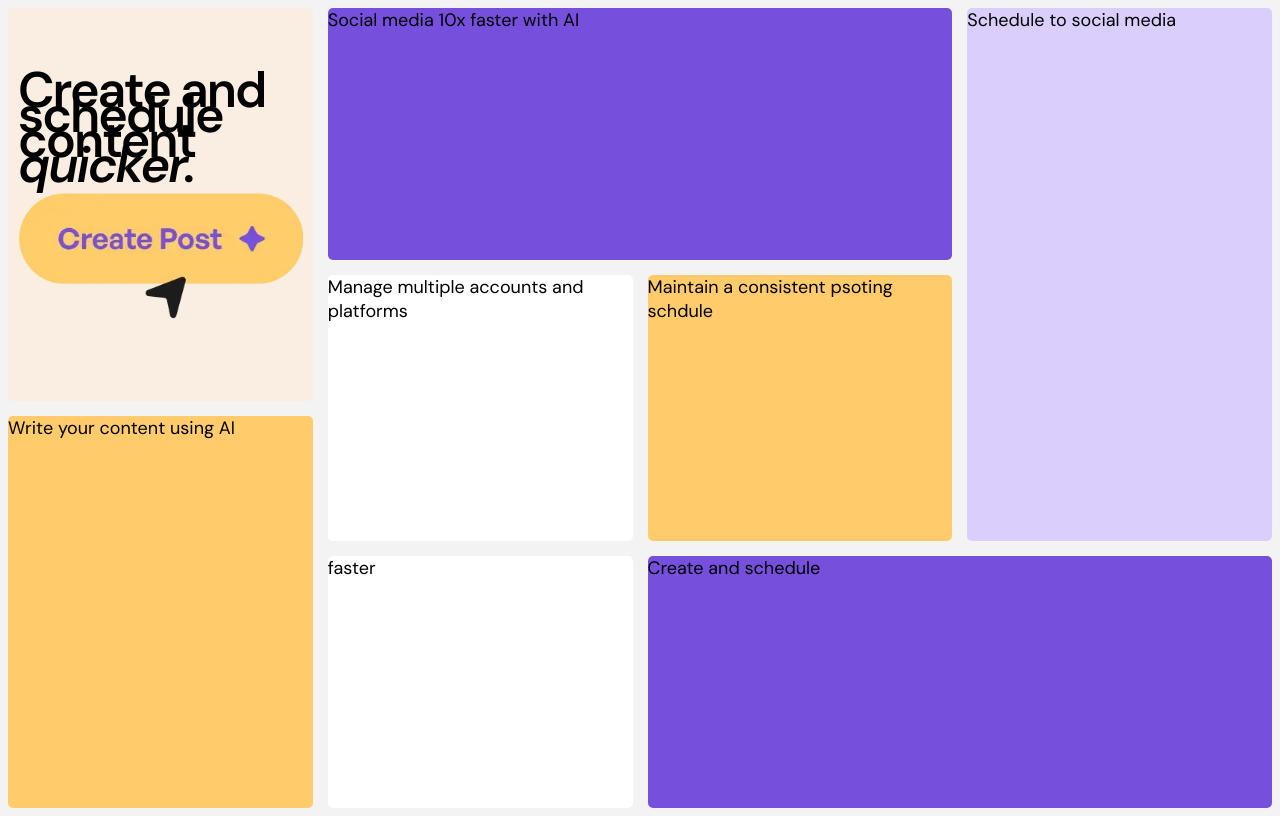
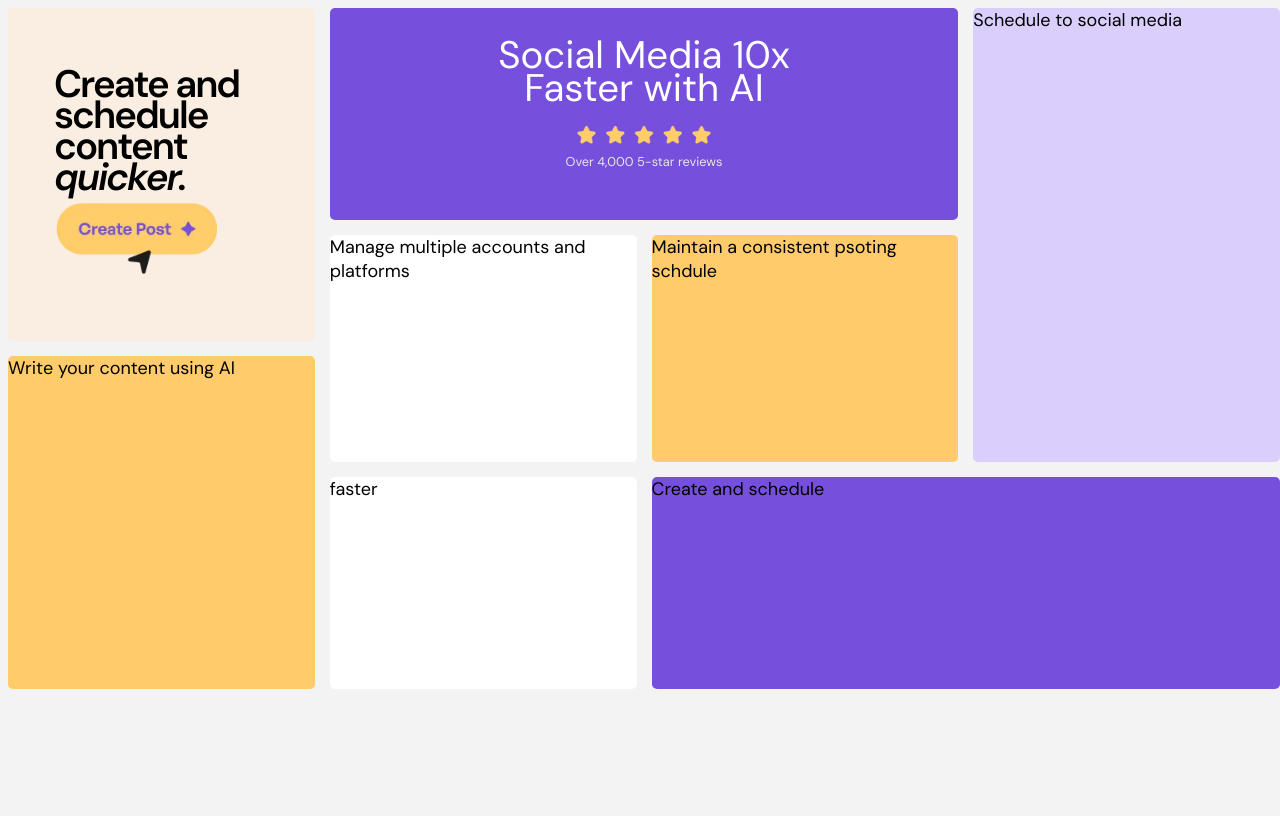
Before and after one commit to asmatamkeen/bento-grid, a plain HTML site: page index.html in a window 1280 px wide. Drawn offline with Linux system fonts and the light colour scheme.

Commit message:
card1 and card2 update

```diff
--- a/index.css
+++ b/index.css
@@ -4,6 +4,7 @@
     font-style: normal;
     font-size: 18px;
     background-color: rgb(243, 243, 243);
+
 
 }
 div{
@@ -14,10 +15,7 @@
     grid-template-columns: 1fr 1fr 1fr 1fr;
     grid-template-rows: 2fr 1fr 1fr 2fr;
     gap: 15px;
-    height: 100vh;
-}
-.card {
-  overflow: hidden;
+    position: fixed;
 }
 
 
@@ -25,23 +23,43 @@
     grid-row:1/3;
     grid-column: 1/2;
     background-color: hsl(31, 66%, 93%);
-    padding: 20px 10px;
+    padding: 20% 15%;
 }
 .create{
-    font-size: clamp(20px, 8vw, 50px);
+    font-size: clamp(20px, 3vw, 55px);
     font-weight: 600;
-    line-height: 25px;
+    line-height: 80%;
     letter-spacing: -2px;
-    margin-bottom: 15px;
+    margin-bottom: 5%;
 }
 .img{
-    max-inline-size: 100%;
+    max-inline-size: 75%;
+     display:block; margin-left:1%; margin-right:auto;
 }
 .card2{
     grid-row: 1/2;
     grid-column: 2/4;
-
     background-color:hsl(256, 67%, 59%) ;
+}
+.social{
+    font-size: clamp(20px, 3vw, 55px);
+    color: white;
+    margin: 5%  ;
+    justify-self: center;
+    margin-bottom: 3%;
+    line-height:85% ;
+    text-align: center;
+}
+.img-star{
+    max-inline-size: 22%;
+    display: flex;
+    justify-self: center;
+    margin-bottom: 1%;
+}
+.view{
+    color: rgb(230, 230, 230);
+    font-size: clamp(8px, 1vw, 20px);
+    justify-self: center;
 }
 .card3{
     grid-row: 1/4;
@@ -74,7 +92,7 @@
     grid-column: 3/5;
     background-color: hsl(256, 67%, 59%);
 }
-@media (max-width:768px){
+@media (max-width:615px){
 
     .container{
         grid-template-columns: 1fr 1fr;
@@ -88,7 +106,7 @@
         grid-row: auto;
     }
 }
-@media (max-width:427px){
+@media (max-width:360px){
 
     .container{
         grid-template-columns: 1fr;
--- a/index.html
+++ b/index.html
@@ -14,12 +14,20 @@
     <body>
         <div class="container">
            <div class=" card1">
-            <p class="create">
-                Create and schedule content <span style="font-style: italic;">quicker.</span>
-            </p>
+            <div class="create">
+                Create and<br> schedule<br> content<br> <span style="font-style: italic;">quicker.</span>
+            </div>
            <img class="img" src="illustration-create-post.webp">
            </div>
-            <div class="card card2">Social media 10x faster with AI</div>
+            <div class="card card2">
+                <div class="social">
+                    Social Media 10x<br>    Faster with AI
+                </div>
+                <img class="img-star " src="illustration-five-stars.webp">
+                <div class="view">
+                    Over 4,000 5-star reviews
+                </div>
+            </div>
             <div class="card card3">Schedule to social media</div>
             <div class="card card4">Write your content using AI</div>
             <div class="card card5">Manage multiple accounts and platforms</div>
```
